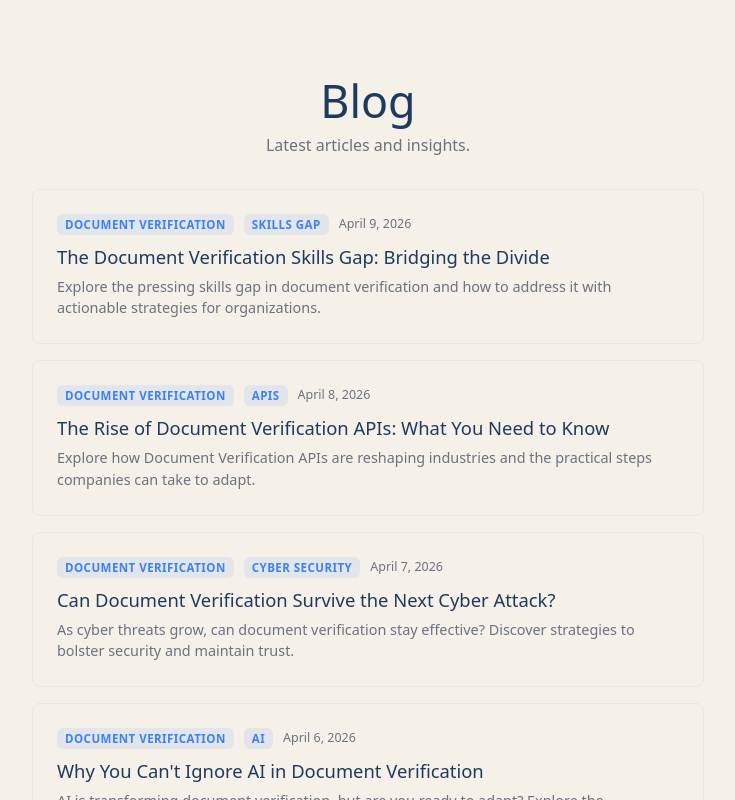
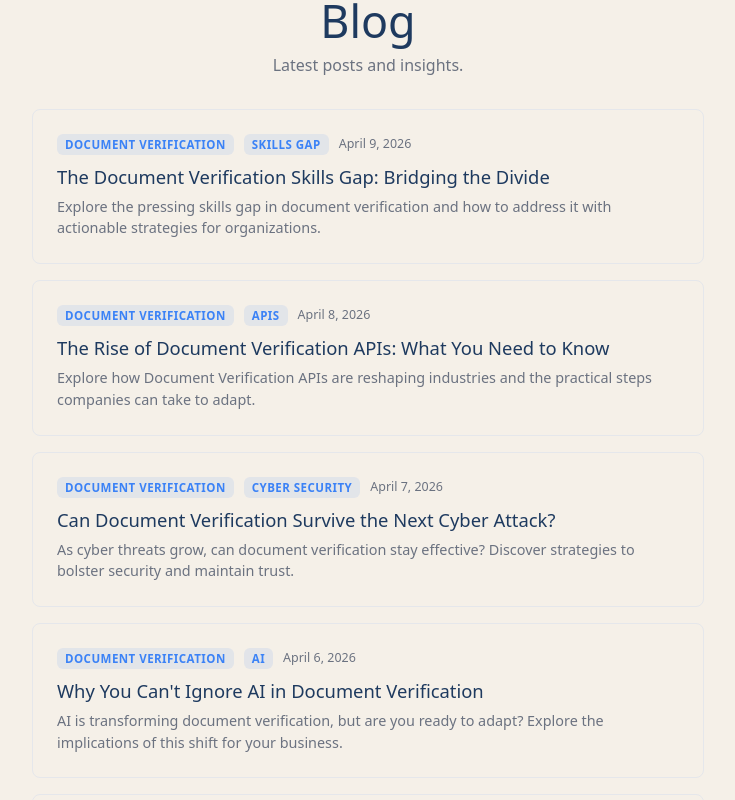
Before and after one commit to dbhurley/bymyownhand, a Next.js app: page /blog in a window 1280 px wide. Shown: the whole page, without its empty margins (272-1007 px from the left). Built offline with nearby package versions, Linux system fonts and the light colour scheme.

Commit message:
design: blog index with Nav/Footer and site colors

```diff
--- a/src/app/blog/page.tsx
+++ b/src/app/blog/page.tsx
@@ -1,20 +1,17 @@
 import DynamicBlogPosts from "./dynamic-posts";
 
-export const metadata = {
-  title: "Blog",
-  description: "Latest articles and insights.",
-};
+export const metadata = { title: "Blog", description: "Latest posts and insights." };
 
 export default function BlogPage() {
   return (
-    <div style={{ maxWidth: "720px", margin: "0 auto", padding: "80px 24px 64px" }}>
-      <div style={{ textAlign: "center", marginBottom: "32px" }}>
-        <h1 style={{ fontSize: "clamp(2rem, 5vw, 2.8rem)", lineHeight: 0.95, marginBottom: "10px" }}>Blog</h1>
-        <p style={{ color: "#6b7280", maxWidth: "440px", margin: "0 auto" }}>Latest articles and insights.</p>
-      </div>
-      <div style={{ display: "grid", gap: "16px" }}>
-        <DynamicBlogPosts />
-      </div>
-    </div>
+    <>
+      <main style={{ maxWidth: "720px", margin: "0 auto", padding: "0 24px 64px" }}>
+        <div style={{ textAlign: "center", marginBottom: "32px" }}>
+          <h1 style={{ fontSize: "clamp(2rem, 5vw, 2.8rem)", lineHeight: 0.95, marginBottom: "10px" }}>Blog</h1>
+          <p style={{ color: "#6b7280", maxWidth: "440px", margin: "0 auto" }}>Latest posts and insights.</p>
+        </div>
+        <div style={{ display: "grid", gap: "16px" }}><DynamicBlogPosts /></div>
+      </main>
+    </>
   );
 }
```
